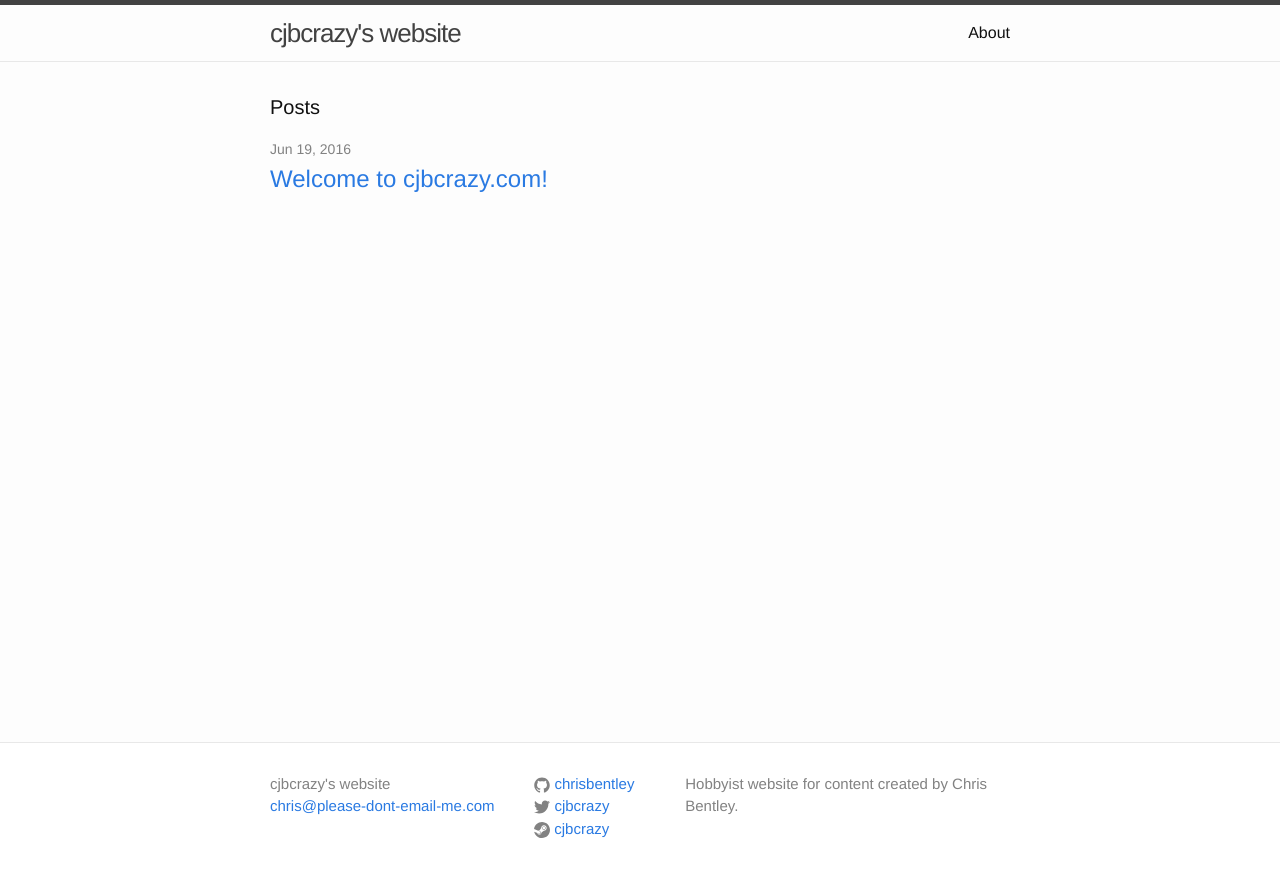
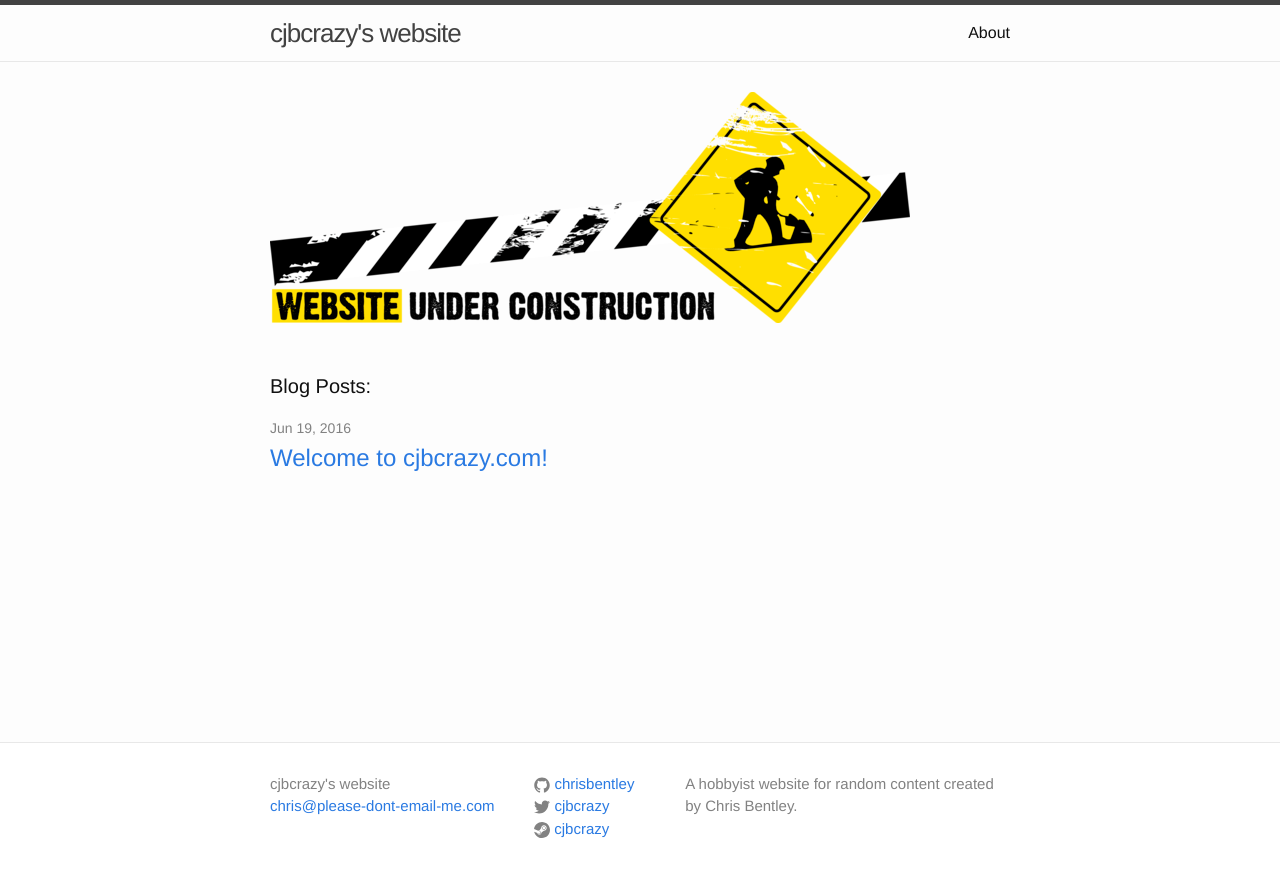
Before and after one commit to ChrisBentley/cjbcrazy, a Jekyll site: the page built from index.html, in a window 1280 px wide. Shown: the top 877 px of the page. Built offline with Jekyll 4.4.1, drawn with Linux system fonts in a browser that asks for light colours.

Commit message:
added image to front page

```diff
--- a/_config.yml
+++ b/_config.yml
@@ -9,7 +9,7 @@
 title: cjbcrazy's website
 email: chris@please-dont-email-me.com
 description: > # this means to ignore newlines until "baseurl:"
-  Hobbyist website for content created by Chris Bentley.
+  A hobbyist website for random content created by Chris Bentley.
 baseurl: "" # the subpath of your site, e.g. /blog
 url: "http://cjbcrazy.com" # the base hostname & protocol for your site
 twitter_username: cjbcrazy
--- a/index.html
+++ b/index.html
@@ -4,7 +4,10 @@ layout: default
 
 <div class="home">
 
-  <h1 class="page-heading">Posts</h1>
+  <img src="/assets/images/website_under_construction.png" style="display: block; margin: 0 center;">
+  <br><br>
+
+  <h1 class="page-heading">Blog Posts:</h1>
 
   <ul class="post-list">
     {% for post in site.posts %}
```
